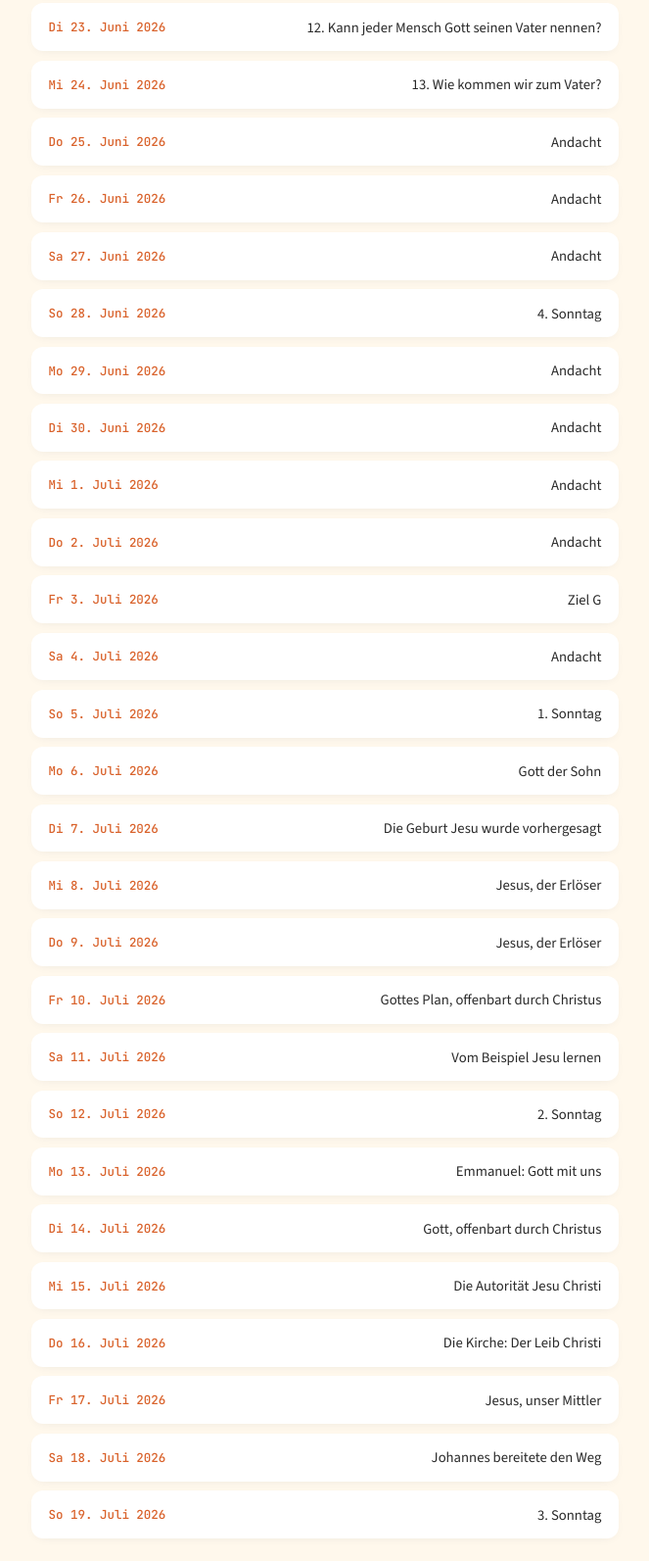
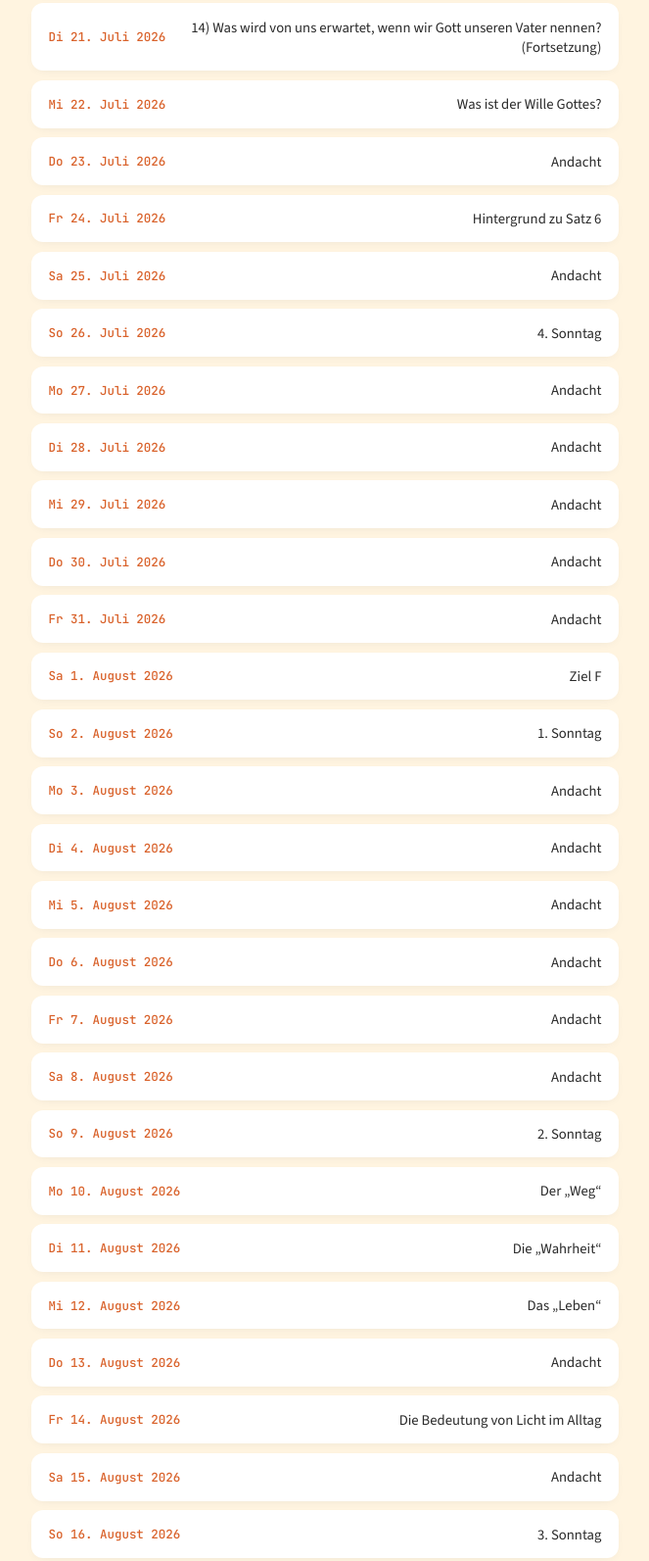
Before and after one commit to HUK-Team/HUK, a plain HTML site: page index.html in a window 1280 px wide. Shown: the part 255-1848 px from the top of the page at 98% size, without its empty margins (308-971 px from the left). Drawn offline with nearby package versions, Linux system fonts and the light colour scheme.

Commit message:
Add files via upload

```diff
--- a/index.html
+++ b/index.html
@@ -9,12 +9,12 @@
 <link href="https://fonts.googleapis.com/css2?family=Fraunces:opsz,wght@9..144,500,600&family=Source+Sans+3:wght@400;500;600&family=JetBrains+Mono:wght@500&display=swap" rel="stylesheet">
 <style>
   :root {
-    --blue-deep: #1B2A4A;
-    --blue-mid: #2D4373;
-    --blue-grey: #7C8FA8;
-    --gold: #F4A93C;
+    --blue-deep: #8B4A2B;
+    --blue-mid: #A8623C;
+    --blue-grey: #C2967A;
+    --gold: #E8A23C;
     --terracotta: #D9622B;
-    --cream: #FFF8EC;
+    --cream: #FFF4E0;
   }
   * { margin: 0; padding: 0; box-sizing: border-box; }
   body {
@@ -82,120 +82,120 @@
 <div class="sky">
   <div>
     <h1>Gott, der Sohn</h1>
-    <div class="subtitle">HAUSUNTERRICHTSKALENDER · JUNI – JULI 2026</div>
+    <div class="subtitle">HAUSUNTERRICHTSKALENDER · JULI – AUGUST 2026</div>
   </div>
 </div>
 <main>
-  <a class="row" href="tag-2026-06-22.html">
-    <span class="row-date">Mo 22. Juni 2026</span>
-    <span class="row-title">11. Dürfen wir Gott auch unseren Vater nennen?</span>
+  <a class="row" href="tag-2026-07-20.html">
+    <span class="row-date">Mo 20. Juli 2026</span>
+    <span class="row-title">14) Was wird von uns erwartet, wenn wir Gott unseren Vater nennen?</span>
   </a>
-  <a class="row" href="tag-2026-06-23.html">
-    <span class="row-date">Di 23. Juni 2026</span>
-    <span class="row-title">12. Kann jeder Mensch Gott seinen Vater nennen?</span>
+  <a class="row" href="tag-2026-07-21.html">
+    <span class="row-date">Di 21. Juli 2026</span>
+    <span class="row-title">14) Was wird von uns erwartet, wenn wir Gott unseren Vater nennen? (Fortsetzung)</span>
   </a>
-  <a class="row" href="tag-2026-06-24.html">
-    <span class="row-date">Mi 24. Juni 2026</span>
-    <span class="row-title">13. Wie kommen wir zum Vater?</span>
+  <a class="row" href="tag-2026-07-22.html">
+    <span class="row-date">Mi 22. Juli 2026</span>
+    <span class="row-title">Was ist der Wille Gottes?</span>
   </a>
-  <a class="row" href="tag-2026-06-25.html">
-    <span class="row-date">Do 25. Juni 2026</span>
+  <a class="row" href="tag-2026-07-23.html">
+    <span class="row-date">Do 23. Juli 2026</span>
     <span class="row-title">Andacht</span>
   </a>
-  <a class="row" href="tag-2026-06-26.html">
-    <span class="row-date">Fr 26. Juni 2026</span>
+  <a class="row" href="tag-2026-07-24.html">
+    <span class="row-date">Fr 24. Juli 2026</span>
+    <span class="row-title">Hintergrund zu Satz 6</span>
+  </a>
+  <a class="row" href="tag-2026-07-25.html">
+    <span class="row-date">Sa 25. Juli 2026</span>
     <span class="row-title">Andacht</span>
   </a>
-  <a class="row" href="tag-2026-06-27.html">
-    <span class="row-date">Sa 27. Juni 2026</span>
+  <a class="row" href="tag-2026-07-26.html">
+    <span class="row-date">So 26. Juli 2026</span>
+    <span class="row-title">4. Sonntag</span>
+  </a>
+  <a class="row" href="tag-2026-07-27.html">
+    <span class="row-date">Mo 27. Juli 2026</span>
     <span class="row-title">Andacht</span>
   </a>
-  <a class="row" href="tag-2026-06-28.html">
-    <span class="row-date">So 28. Juni 2026</span>
-    <span class="row-title">4. Sonntag</span>
-  </a>
-  <a class="row" href="tag-2026-06-29.html">
-    <span class="row-date">Mo 29. Juni 2026</span>
+  <a class="row" href="tag-2026-07-28.html">
+    <span class="row-date">Di 28. Juli 2026</span>
     <span class="row-title">Andacht</span>
   </a>
-  <a class="row" href="tag-2026-06-30.html">
-    <span class="row-date">Di 30. Juni 2026</span>
+  <a class="row" href="tag-2026-07-29.html">
+    <span class="row-date">Mi 29. Juli 2026</span>
     <span class="row-title">Andacht</span>
   </a>
-  <a class="row" href="tag-2026-07-01.html">
-    <span class="row-date">Mi 1. Juli 2026</span>
+  <a class="row" href="tag-2026-07-30.html">
+    <span class="row-date">Do 30. Juli 2026</span>
     <span class="row-title">Andacht</span>
   </a>
-  <a class="row" href="tag-2026-07-02.html">
-    <span class="row-date">Do 2. Juli 2026</span>
+  <a class="row" href="tag-2026-07-31.html">
+    <span class="row-date">Fr 31. Juli 2026</span>
     <span class="row-title">Andacht</span>
   </a>
-  <a class="row" href="tag-2026-07-03.html">
-    <span class="row-date">Fr 3. Juli 2026</span>
-    <span class="row-title">Ziel G</span>
+  <a class="row" href="tag-2026-08-01.html">
+    <span class="row-date">Sa 1. August 2026</span>
+    <span class="row-title">Ziel F</span>
   </a>
-  <a class="row" href="tag-2026-07-04.html">
-    <span class="row-date">Sa 4. Juli 2026</span>
+  <a class="row" href="tag-2026-08-02.html">
+    <span class="row-date">So 2. August 2026</span>
+    <span class="row-title">1. Sonntag</span>
+  </a>
+  <a class="row" href="tag-2026-08-03.html">
+    <span class="row-date">Mo 3. August 2026</span>
     <span class="row-title">Andacht</span>
   </a>
-  <a class="row" href="tag-2026-07-05.html">
-    <span class="row-date">So 5. Juli 2026</span>
-    <span class="row-title">1. Sonntag</span>
+  <a class="row" href="tag-2026-08-04.html">
+    <span class="row-date">Di 4. August 2026</span>
+    <span class="row-title">Andacht</span>
   </a>
-  <a class="row" href="tag-2026-07-06.html">
-    <span class="row-date">Mo 6. Juli 2026</span>
-    <span class="row-title">Gott der Sohn</span>
+  <a class="row" href="tag-2026-08-05.html">
+    <span class="row-date">Mi 5. August 2026</span>
+    <span class="row-title">Andacht</span>
   </a>
-  <a class="row" href="tag-2026-07-07.html">
-    <span class="row-date">Di 7. Juli 2026</span>
-    <span class="row-title">Die Geburt Jesu wurde vorhergesagt</span>
+  <a class="row" href="tag-2026-08-06.html">
+    <span class="row-date">Do 6. August 2026</span>
+    <span class="row-title">Andacht</span>
   </a>
-  <a class="row" href="tag-2026-07-08.html">
-    <span class="row-date">Mi 8. Juli 2026</span>
-    <span class="row-title">Jesus, der Erlöser</span>
+  <a class="row" href="tag-2026-08-07.html">
+    <span class="row-date">Fr 7. August 2026</span>
+    <span class="row-title">Andacht</span>
   </a>
-  <a class="row" href="tag-2026-07-09.html">
-    <span class="row-date">Do 9. Juli 2026</span>
-    <span class="row-title">Jesus, der Erlöser</span>
+  <a class="row" href="tag-2026-08-08.html">
+    <span class="row-date">Sa 8. August 2026</span>
+    <span class="row-title">Andacht</span>
   </a>
-  <a class="row" href="tag-2026-07-10.html">
-    <span class="row-date">Fr 10. Juli 2026</span>
-    <span class="row-title">Gottes Plan, offenbart durch Christus</span>
-  </a>
-  <a class="row" href="tag-2026-07-11.html">
-    <span class="row-date">Sa 11. Juli 2026</span>
-    <span class="row-title">Vom Beispiel Jesu lernen</span>
-  </a>
-  <a class="row" href="tag-2026-07-12.html">
-    <span class="row-date">So 12. Juli 2026</span>
+  <a class="row" href="tag-2026-08-09.html">
+    <span class="row-date">So 9. August 2026</span>
     <span class="row-title">2. Sonntag</span>
   </a>
-  <a class="row" href="tag-2026-07-13.html">
-    <span class="row-date">Mo 13. Juli 2026</span>
-    <span class="row-title">Emmanuel: Gott mit uns</span>
+  <a class="row" href="tag-2026-08-10.html">
+    <span class="row-date">Mo 10. August 2026</span>
+    <span class="row-title">Der „Weg“</span>
   </a>
-  <a class="row" href="tag-2026-07-14.html">
-    <span class="row-date">Di 14. Juli 2026</span>
-    <span class="row-title">Gott, offenbart durch Christus</span>
+  <a class="row" href="tag-2026-08-11.html">
+    <span class="row-date">Di 11. August 2026</span>
+    <span class="row-title">Die „Wahrheit“</span>
   </a>
-  <a class="row" href="tag-2026-07-15.html">
-    <span class="row-date">Mi 15. Juli 2026</span>
-    <span class="row-title">Die Autorität Jesu Christi</span>
+  <a class="row" href="tag-2026-08-12.html">
+    <span class="row-date">Mi 12. August 2026</span>
+    <span class="row-title">Das „Leben“</span>
   </a>
-  <a class="row" href="tag-2026-07-16.html">
-    <span class="row-date">Do 16. Juli 2026</span>
-    <span class="row-title">Die Kirche: Der Leib Christi</span>
+  <a class="row" href="tag-2026-08-13.html">
+    <span class="row-date">Do 13. August 2026</span>
+    <span class="row-title">Andacht</span>
   </a>
-  <a class="row" href="tag-2026-07-17.html">
-    <span class="row-date">Fr 17. Juli 2026</span>
-    <span class="row-title">Jesus, unser Mittler</span>
+  <a class="row" href="tag-2026-08-14.html">
+    <span class="row-date">Fr 14. August 2026</span>
+    <span class="row-title">Die Bedeutung von Licht im Alltag</span>
   </a>
-  <a class="row" href="tag-2026-07-18.html">
-    <span class="row-date">Sa 18. Juli 2026</span>
-    <span class="row-title">Johannes bereitete den Weg</span>
+  <a class="row" href="tag-2026-08-15.html">
+    <span class="row-date">Sa 15. August 2026</span>
+    <span class="row-title">Andacht</span>
   </a>
-  <a class="row" href="tag-2026-07-19.html">
-    <span class="row-date">So 19. Juli 2026</span>
+  <a class="row" href="tag-2026-08-16.html">
+    <span class="row-date">So 16. August 2026</span>
     <span class="row-title">3. Sonntag</span>
   </a>
 
```
